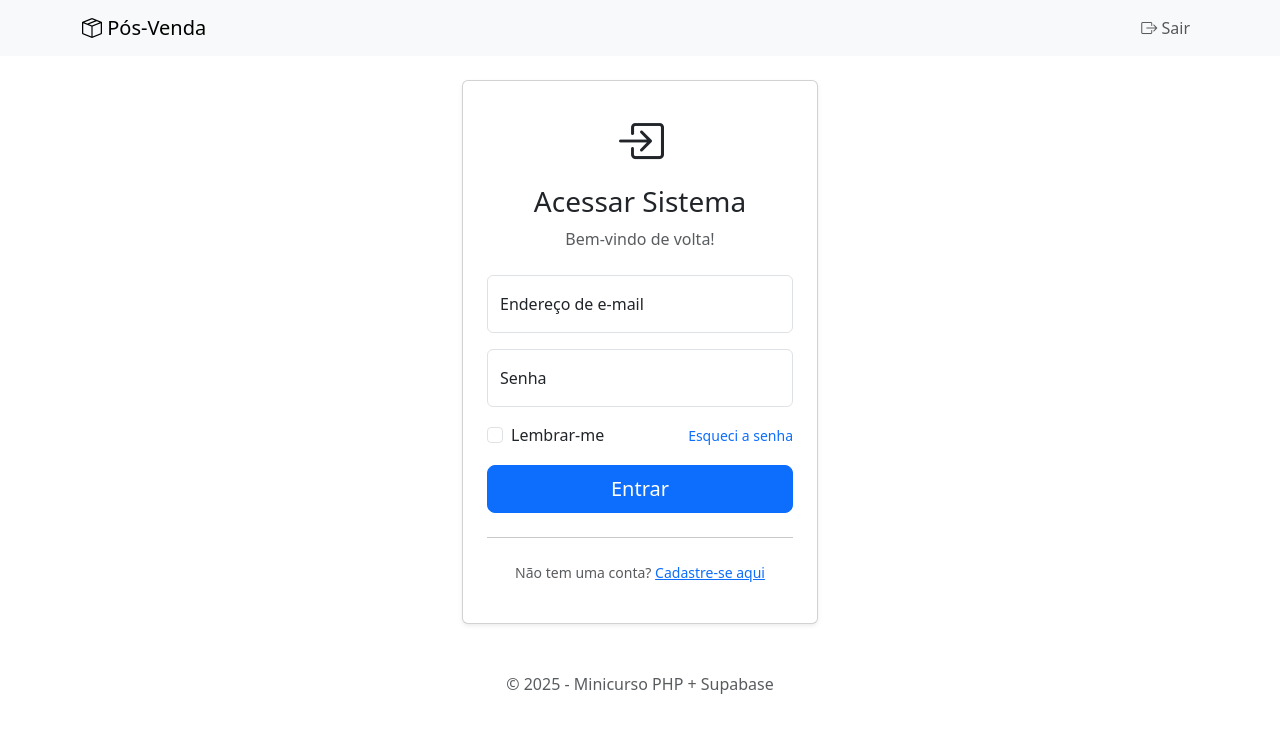
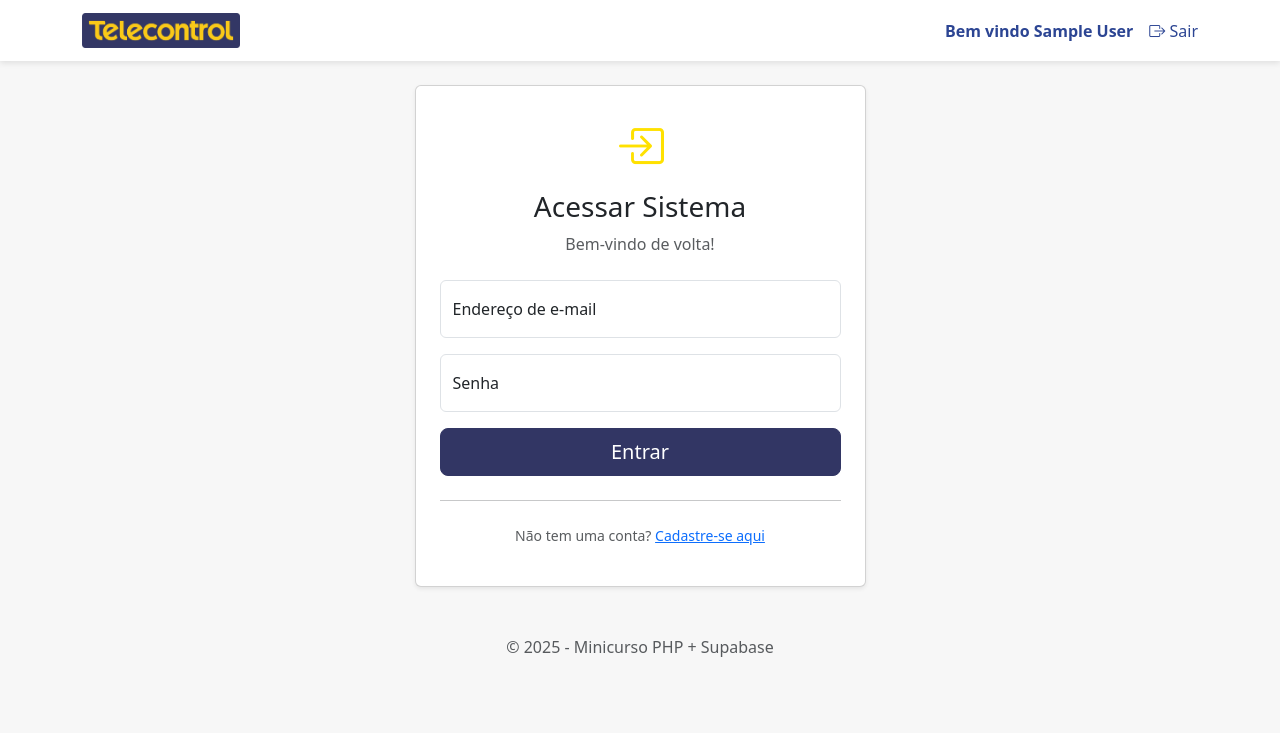
Before and after one commit to Luana-Feliciano/minicurso-php-supabase, a PHP site: template views/login.php in a window 1280 px wide. Shown: the top 733 px of the page. Run offline with PHP 8.4, Linux system fonts and the light colour scheme; the template is opened without the code that fills it, so the values that code supplies are empty; the visitor is signed in with stand-in values (Sample User, id 1).

Commit message:
criando logout, login, e colcoando cores da telecontrol

```diff
--- a/styles/style.css
+++ b/styles/style.css
@@ -1,57 +1,24 @@
-/* Estilos personalizados para complementar o Bootstrap */
 body {
-    background-color: #f8f9fa;
-    /* Cor de fundo padrão do Bootstrap .bg-light */
-    font-family: 'Inter', sans-serif;
+    color: #2c4593;
+    background-color: #f7f7f7;
 }
 
-.card {
-    border: none;
-    border-radius: 0.75rem;
-    /* Bordas mais arredondadas */
+.navbar {
+    background-color: #fff !important;
+    box-shadow: 0 2px 6px rgba(0,0,0,0.1);
 }
 
-.card-title {
-    font-weight: 700;
-}
-
-.form-floating>.form-control {
-    height: calc(3.5rem + 2px);
-    line-height: 1.25;
-    border-radius: 0.5rem;
-}
-
-.form-floating>label {
-    padding: 1rem 0.75rem;
+/* Marca e links da navbar */
+.navbar .navbar-brand,
+.navbar .nav-link {
+    color: #2c4593 !important;
 }
 
 .btn-primary {
-    background-color: #0d6efd;
-    border-color: #0d6efd;
-    transition: background-color 0.2s, border-color 0.2s;
-    padding: 0.75rem 1.5rem;
-    font-weight: 500;
-    border-radius: 0.5rem;
+    background-color: #323664 !important;
+    border-color: #323664 !important;
 }
 
-.btn-primary:hover {
-    background-color: #0b5ed7;
-    border-color: #0a58ca;
+.icone {
+    color: #ffe100;
 }
-
-.table {
-    border-radius: 0.5rem;
-    overflow: hidden;
-}
-
-.table thead th {
-    background-color: #e9ecef;
-}
-
-.action-buttons .btn {
-    margin-right: 0.5rem;
-}
-
-.action-buttons .btn:last-child {
-    margin-right: 0;
-}
--- a/views/cadastrar_produto.php
+++ b/views/cadastrar_produto.php
@@ -5,7 +5,7 @@
             <div class="card shadow-sm mb-5">
                 <div class="card-body p-4 p-lg-5">
                     <div class="text-center mb-4">
-                        <i class="bi bi-box-seam" style="font-size: 3rem; color: #0d6efd;"></i>
+                        <i class="icone bi bi-box-seam" style="font-size: 3rem;"></i>
                         <h3 class="card-title mt-2">Cadastro de Produto</h3>
                         <p class="text-muted">Preencha os dados para adicionar um novo produto.</p>
                     </div>
@@ -59,7 +59,7 @@
 
             <div class="mt-5">
                 <div class="text-center mb-4">
-                    <i class="bi bi-list-ul" style="font-size: 3rem; color: #0d6efd;"></i>
+                    <i class="icone bi bi-list-ul" style="font-size: 3rem;"></i>
                     <h3 class="card-title mt-2">Produtos Cadastrados</h3>
                 </div>
                 <div class="table-responsive">
--- a/views/cadastro.php
+++ b/views/cadastro.php
@@ -1,5 +1,4 @@
 <?php
-require_once 'config/config.php';
 
 $message = '';
 $message_type = '';
@@ -43,7 +42,7 @@ if(isset($_POST['btnacao'])){
             <div class="card-body p-4">
 
                 <div class="text-center mb-4">
-                    <i class="bi bi-person-plus-fill" style="font-size: 3rem;"></i>
+                    <i class="icone bi bi-person-plus-fill" style="font-size: 3rem;"></i>
                     <h3 class="card-title mt-2">Criar Nova Conta</h3>
                     <p class="text-muted">Preencha os dados para se registrar no sistema.</p>
                 </div>
@@ -93,7 +92,6 @@ if(isset($_POST['btnacao'])){
                 <div class="text-center">
                     <p class="text-muted small">Já tem uma conta? <a href="index.php?page=login">Entre aqui</a></p>
                 </div>
-
             </div>
         </div>
     </div>
--- a/views/login.php
+++ b/views/login.php
@@ -1,18 +1,66 @@
+<?php
+
+$message = '';
+$message_type = '';
+function realizarLogin($data) {
+    global $con, $message, $message_type;
+
+    $email = filter_var(trim($data['email'] ?? ''), FILTER_SANITIZE_EMAIL);
+    $senha = $data['password'] ?? '';
+
+    if (empty($email) || empty($senha)) {
+        $message = "E-mail e senha são obrigatórios.";
+        $message_type = "danger";
+        return false;
+    }
+
+    $sql = "SELECT usuario, nome, senha FROM usuarios WHERE email = $1"; //seguranca de sql injection
+    $result = pg_query_params($con, $sql, [$email]);
+
+    if ($result && pg_num_rows($result) === 1) {//login deu certo
+        $user = pg_fetch_assoc($result);
+
+        if (sha1($senha) === $user['senha']) {
+            $_SESSION['user'] = $user['usuario'];
+            $_SESSION['username'] = $user['nome'];
+            header("Location: index.php?page=cadastrar_produto");
+            exit;
+        }
+    }
+
+    $message = "E-mail ou senha inválidos.";
+    $message_type = "danger";
+    return false;
+}
+
+if (isset($_POST['btnacao'])) {
+    realizarLogin($_POST);
+}
+
+?>
+
+<?php if ($message): ?>
+    <div class="alert alert-<?php echo $message_type; ?>">
+        <?php echo $message; ?>
+    </div>
+<?php endif; ?>
+
 <div class="row justify-content-center">
-    <div class="col-md-6 col-lg-5 col-xl-4">
+    <div class="col-md-8 col-lg-6 col-xl-5">
         <div class="card shadow-sm">
             <div class="card-body p-4">
 
                 <div class="text-center mb-4">
-                    <i class="bi bi-box-arrow-in-right" style="font-size: 3rem;"></i>
+                    <i class="icone bi bi-box-arrow-in-right" style="font-size: 3rem;"></i>
                     <h3 class="card-title mt-2">Acessar Sistema</h3>
                     <p class="text-muted">Bem-vindo de volta!</p>
                 </div>
 
-                <form action="login_logic.php" method="POST" class="needs-validation" novalidate>
+                <form method="POST" class="needs-validation" novalidate>
 
                     <div class="form-floating mb-3">
-                        <input type="email" class="form-control" id="email" name="email" placeholder="seu@email.com" required>
+                        <input type="email" class="form-control" id="email" name="email" placeholder="seu@email.com"
+                            required>
                         <label for="email">Endereço de e-mail</label>
                         <div class="invalid-feedback">
                             Por favor, insira um e-mail válido.
@@ -20,32 +68,24 @@
                     </div>
 
                     <div class="form-floating mb-3">
-                        <input type="password" class="form-control" id="password" name="password" placeholder="Sua senha" required>
+                        <input type="password" class="form-control" id="password" name="password"
+                            placeholder="Sua senha" required>
                         <label for="password">Senha</label>
                         <div class="invalid-feedback">
                             Por favor, insira sua senha.
                         </div>
                     </div>
 
-                    <div class="d-flex justify-content-between align-items-center mb-3">
-                        <div class="form-check">
-                            <input class="form-check-input" type="checkbox" value="" id="rememberMe">
-                            <label class="form-check-label" for="rememberMe">
-                                Lembrar-me
-                            </label>
-                        </div>
-                        <a href="forgot-password.php" class="small text-decoration-none">Esqueci a senha</a>
-                    </div>
-
                     <div class="d-grid">
-                        <button type="submit" class="btn btn-primary btn-lg">Entrar</button>
+                        <button name="btnacao" type="submit" class="btn btn-primary btn-lg">Entrar</button>
                     </div>
                 </form>
 
                 <hr class="my-4">
 
                 <div class="text-center">
-                    <p class="text-muted small">Não tem uma conta? <a href="index.php?page=cadastro">Cadastre-se aqui</a></p>
+                    <p class="text-muted small">Não tem uma conta? <a href="index.php?page=cadastro">Cadastre-se
+                            aqui</a></p>
                 </div>
 
             </div>
--- a/views/partials/header.php
+++ b/views/partials/header.php
@@ -1,31 +1,45 @@
-<?php session_start(); ?>
+<?php
+if (isset($_GET['action']) && $_GET['action'] == 'logout') {
+    session_unset();
+    session_destroy();
+    header("Location: index.php");
+    exit;
+}
+?>
 <!DOCTYPE html>
 <html lang="pt-br">
+
 <head>
     <meta charset="UTF-8">
     <meta name="viewport" content="width=device-width, initial-scale=1.0">
-    <title>Pós-venda Supabase | <?php echo $pageTitle ?? 'Início'; ?></title>
+    <title>Pós-venda Supabase</title>
 
-    <link href="https://cdn.jsdelivr.net/npm/bootstrap@5.3.3/dist/css/bootstrap.min.css" rel="stylesheet" integrity="sha384-QWTKZyjpPEjISv5WaRU9OFeRpok6YctnYmDr5pNlyT2bRjXh0JMhjY6hW+ALEwIH" crossorigin="anonymous">
+    <link href="https://cdn.jsdelivr.net/npm/bootstrap@5.3.3/dist/css/bootstrap.min.css" rel="stylesheet"
+        integrity="sha384-QWTKZyjpPEjISv5WaRU9OFeRpok6YctnYmDr5pNlyT2bRjXh0JMhjY6hW+ALEwIH" crossorigin="anonymous">
 
     <link rel="stylesheet" href="https://cdn.jsdelivr.net/npm/bootstrap-icons@1.11.3/font/bootstrap-icons.min.css">
+    <link rel="stylesheet" href="styles/style.css">
+
 </head>
+
 <body>
 
-<nav class="navbar navbar-expand-lg bg-body-tertiary mb-4">
-  <div class="container">
-    <a class="navbar-brand" href="index.php">
-        <i class="bi bi-box-seam"></i> Pós-Venda
+   <nav class="navbar navbar-expand-lg mb-4">
+        <div class="container d-flex justify-content-between align-items-center">
+
+            <a class="navbar-brand d-flex align-items-center" href="index.php">
+                <img src="assets/logo-telecontrol.png" alt="Telecontrol" height="35" class="me-2">
             </a>
+
+            <div class="d-flex align-items-center gap-3">
+                <span class="fw-bold">
+                    Bem vindo <?= $_SESSION['username'] ?? ''; ?>
+                </span>
+
                 <?php if (isset($_SESSION['user'])): ?>
-        <ul class="navbar-nav ms-auto">
-            <li class="nav-item">
-                <a class="nav-link" href="logout.php">
-                    <i class="bi bi-box-arrow-right"></i> Sair
-                </a>
-            </li>
-        </ul>
+                    <a class="nav-link" href="index.php?action=logout"> <i class="bi bi-box-arrow-right"></i> Sair </a>
                 <?php endif; ?>
+            </div>
         </div>
     </nav>
 
```
Also changed, not shown: index.php (+5 -4 lines), assets/logo-telecontrol.png (added), 1 other file. Lines whose indentation alone changed are shown as unchanged.
